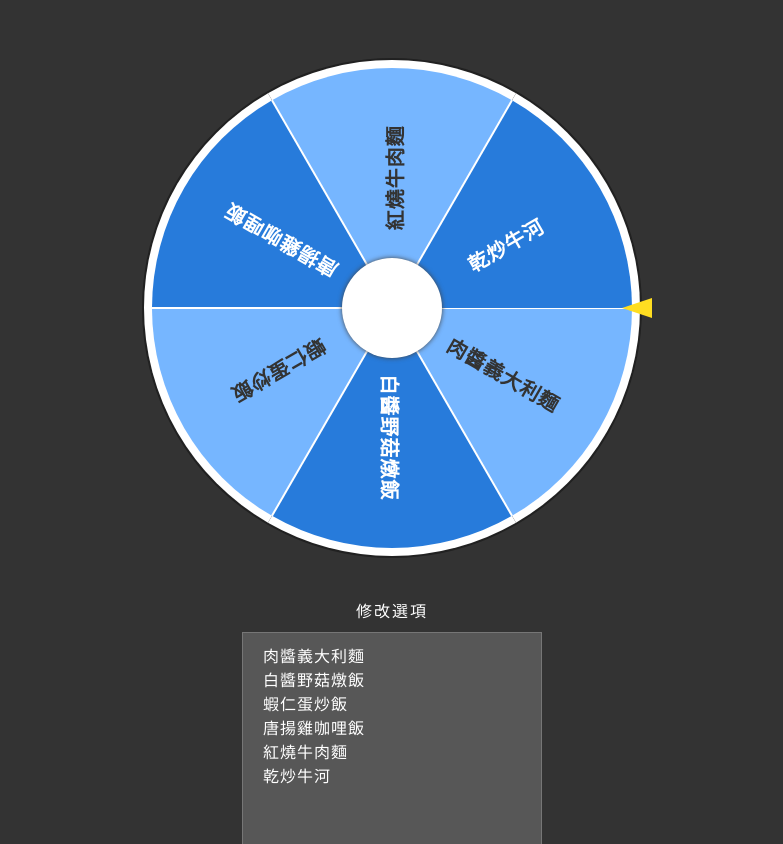
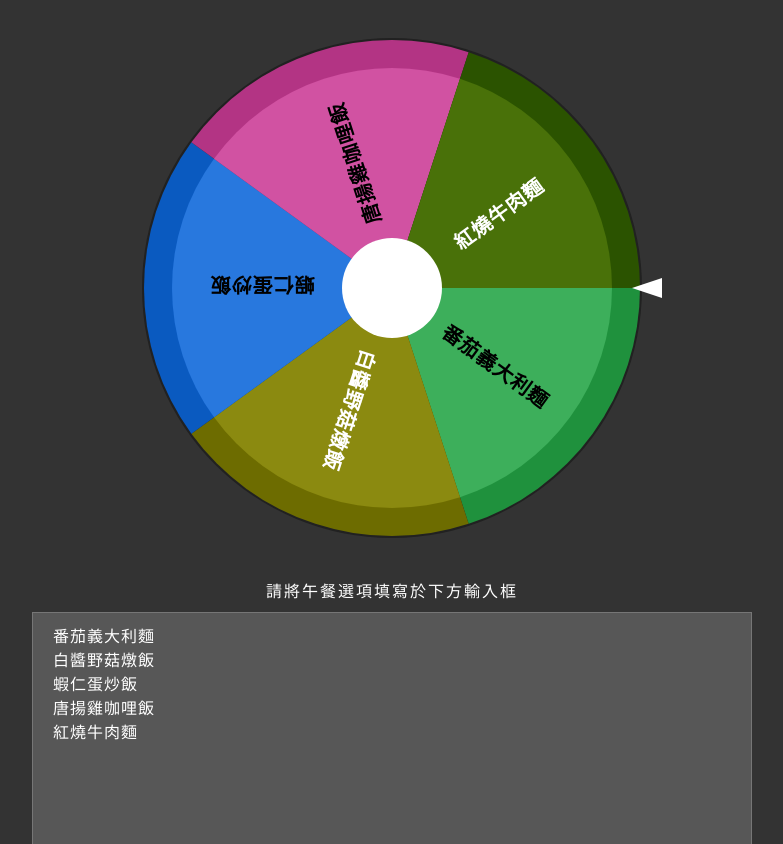
Before and after one commit to huachen8858/lunch-selector, a plain HTML site: page practise/lunch-selector-04.html in a window 1280 px wide. Shown: the part 108-952 px from the top of the page, without its empty margins (248-1031 px from the left). Drawn offline with Linux system fonts and the light colour scheme.

Commit message:
index改成03

```diff
--- a/practise/lunch-selector-03.html
+++ b/practise/lunch-selector-04.html
@@ -18,7 +18,7 @@
         padding: 40px;
         color: #fff;
         margin: 0 auto;
-        margin-bottom: 40px;
+        margin-bottom: 20px;
       }
       .header h1,
       span {
@@ -32,7 +32,8 @@
       .center-circle {
         width: 100px;
         height: 100px;
-        box-shadow: 0 0 5px #444444;
+        /* border: 3px solid hsl(0, 0%, 10%);
+        box-shadow: 0 0 5px #444444; */
         border-radius: 60px;
         background-color: #fff;
         position: absolute;
@@ -54,10 +55,10 @@
         height: 0;
         border-top: 10px solid transparent;
         border-bottom: 10px solid transparent;
-        border-right: 30px solid #ffde21;
+        border-right: 30px solid #fff;
         position: absolute;
         top: 40%;
-        right: -210%;
+        right: -220%;
         transform: translateY((-50%));
       }
       .canvas {
@@ -79,12 +80,10 @@
         font-size: 1rem;
       }
       .inputArea {
-        width: 300px;
         display: flex;
         flex-direction: column;
         justify-content: center;
-        margin: 40px auto;
-        color: #00184f;
+        margin: 40px 35vh;
       }
     </style>
   </head>
@@ -100,14 +99,13 @@
       </div>
     </div>
     <div class="inputArea" onchange="createWheel()">
-      <div class="info">修改選項</div>
+      <div class="info">請將午餐選項填寫於下方輸入框</div>
       <textarea cols="20" rows="15">
-肉醬義大利麵
+番茄義大利麵
 白醬野菇燉飯
 蝦仁蛋炒飯
 唐揚雞咖哩飯
-紅燒牛肉麵
-乾炒牛河</textarea
+紅燒牛肉麵</textarea
       >
     </div>
 
@@ -165,7 +163,6 @@
         colors.push(randomColor());
       }
 
-      // 建立轉輪
       function createWheel() {
         items = document
           .getElementsByTagName("textarea")[0]
@@ -179,7 +176,6 @@
         draw();
       }
 
-      // 一進頁面先呼叫畫出轉輪
       draw();
 
       // 繪製canvas 製作出轉盤
@@ -191,56 +187,42 @@
         ctx.fill();
 
         let startDeg = currentDeg;
-        // 畫出每個扇形，以開始的角度+step避免重疊
         for (let i = 0; i < items.length; i++, startDeg += step) {
           let endDeg = startDeg + step;
 
           color = colors[i];
           let colorStyle = `rgb(${color.r}, ${color.g}, ${color.b})`;
 
-          // 外框
           ctx.beginPath();
           rad = toRad(360 / step);
           ctx.arc(centerX, centerY, radius - 2, toRad(startDeg), toRad(endDeg));
           let colorStyle2 = `rgb(${color.r - 30}, ${color.g - 30}, ${
             color.b - 30
           })`;
-          ctx.fillStyle = "#fff";
+          ctx.fillStyle = colorStyle2;
           ctx.lineTo(centerX, centerY);
           ctx.fill();
 
-          // 扇形顏色
           ctx.beginPath();
           rad = toRad(360 / step);
           ctx.arc(
             centerX,
             centerY,
-            radius - 10,
+            radius - 30,
             toRad(startDeg),
             toRad(endDeg)
           );
-          ctx.fillStyle = i % 2 === 0 ? "#76b6ff" : "#277bdb";
+          ctx.fillStyle = colorStyle;
           ctx.lineTo(centerX, centerY);
           ctx.fill();
 
-          // 扇形右邊框線
-          ctx.beginPath();
-          ctx.strokeStyle = "#fff";
-          ctx.lineWidth = 2;
-          ctx.moveTo(centerX, centerY);
-          ctx.lineTo(
-            centerX + (radius - 10) * Math.cos(toRad(startDeg)),
-            centerY + (radius - 10) * Math.sin(toRad(startDeg))
-          );
-          ctx.stroke();
-
-          // 扇形中的文字
+          // draw text
           ctx.save();
           ctx.translate(centerX, centerY);
           ctx.rotate(toRad((startDeg + endDeg) / 2));
           ctx.textAlign = "center";
-          if (i % 2 === 0) {
-            ctx.fillStyle = "#333";
+          if (color.r > 150 || color.g > 150 || color.b > 150) {
+            ctx.fillStyle = "#000";
           } else {
             ctx.fillStyle = "#fff";
           }
@@ -260,7 +242,6 @@
         }
       }
 
-      // 旋轉的動畫
       let speed = 0;
       let maxRotation = randomRange(360 * 3, 360 * 6);
       let pause = false;
```
